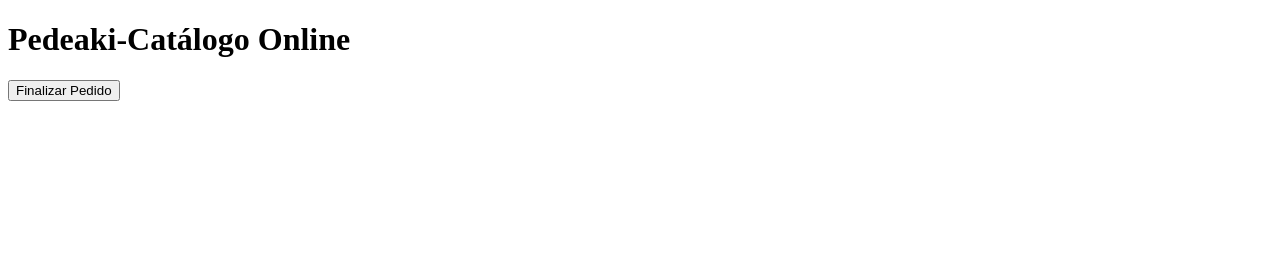
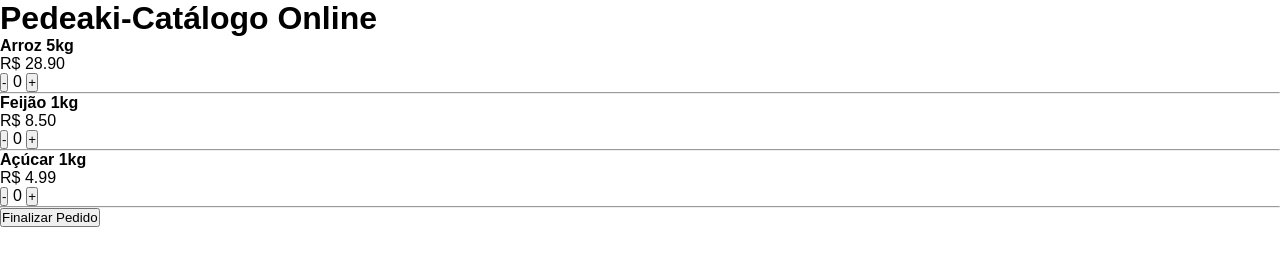
Before and after one commit to RaikanKleberson/pedeaki, a plain HTML site: page index.html in a window 1280 px wide. Drawn offline with Linux system fonts and the light colour scheme; the site is published under a folder, as on GitHub Pages, so addresses that start at the root find nothing.

Commit message:
Correção do link CSS

```diff
--- a/index.html
+++ b/index.html
@@ -4,7 +4,7 @@
     <meta charset="UTF-8">
     <meta name="viewport" content="width=device-width, initial-scale=1.0">
     <title>PEDEAKI - Catálogo Online</title>
-    <link rel="stylesheet" href="/src/css/styles.css">
+    <link rel="stylesheet" href="src/css/styles.css">
 </head>
 <body>
 
@@ -16,6 +16,6 @@
   Finalizar Pedido
 </button>
 
-  <script src="/src/js/script.js"></script>
+  <script src="src/js/script.js"></script>
 </body>
 </html>
```
